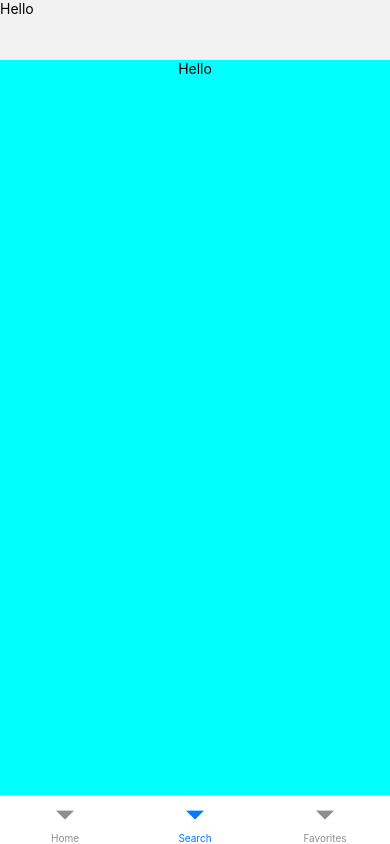
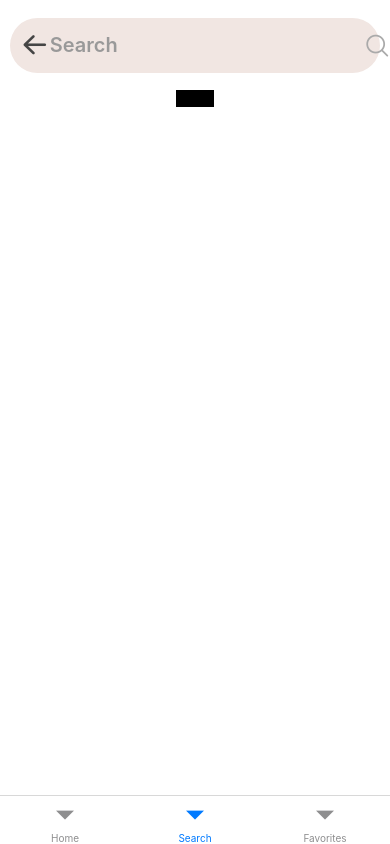
Before and after one commit to nitishkr72/Books, a React Native app: screen /Search in a window 390 px wide. Built offline with nearby package versions, Linux system fonts and the light colour scheme; no server answers.

Commit message:
Home added

```diff
--- a/package.json
+++ b/package.json
@@ -12,12 +12,14 @@
   "dependencies": {
     "@react-navigation/bottom-tabs": "^6.5.19",
     "@react-navigation/native": "^6.1.16",
+    "@react-navigation/stack": "^6.3.28",
     "react": "18.2.0",
     "react-native": "0.73.6",
     "react-native-linear-gradient": "^2.8.3",
     "react-native-reanimated": "^3.8.1",
     "react-native-safe-area-context": "^4.9.0",
-    "react-native-screens": "^3.29.0"
+    "react-native-screens": "^3.29.0",
+    "react-native-vector-icons": "^10.0.3"
   },
   "devDependencies": {
     "@babel/core": "^7.20.0",
--- a/src/App.tsx
+++ b/src/App.tsx
@@ -24,11 +24,13 @@ function App(): React.JSX.Element {
     <NavigationContainer>
       <SafeAreaView style={styles.safeArea}>
         <Tab.Navigator
-          initialRouteName="Home"
+          initialRouteName="Search"
           screenOptions={{
             header: ({options, route}) => {
               if (route.name === 'Home') {
                 return <TabHeaderHome />;
+              } else if (route.name === 'Search') {
+                return null;
               }
               return <TabNavigationHeader />;
             },
--- /dev/null
+++ b/src/components/Authors.tsx
@@ -0,0 +1,87 @@
+import React, {memo} from 'react';
+import {FlatList, StyleSheet, Image, Text, View} from 'react-native';
+import {AUTHOR_TYPE} from '../types';
+import LinearGradient from 'react-native-linear-gradient';
+
+const FlatlistRenderAuthor = memo(({author}: {author: AUTHOR_TYPE}) => {
+  const olid = author.key.split('/')[2];
+
+  return (
+    <View
+      style={{
+        display: 'flex',
+        flexDirection: 'column',
+        justifyContent: 'center',
+        alignItems: 'center',
+        backgroundColor: 'green',
+        marginHorizontal: 10,
+        width: 160,
+        position: 'relative',
+        borderRadius: 20,
+        overflow: 'hidden',
+      }}>
+      <Image
+        source={{
+          uri: `https://covers.openlibrary.org/a/olid/${olid}-M.jpg`,
+        }}
+        style={{
+          width: 160,
+          height: 260,
+          position: 'absolute',
+        }}
+      />
+      <LinearGradient
+        colors={['#00000000', '#000000ff']}
+        style={{
+          position: 'absolute',
+          bottom: 0,
+          backgroundColor: `linear-gradient(to top, #000, #fff)`,
+          width: '100%',
+          height: '50%',
+          display: 'flex',
+          justifyContent: 'flex-end',
+          alignItems: 'flex-start',
+          padding: 20,
+        }}>
+        <Text style={{color: 'white', fontSize: 20, fontWeight: '700'}}>
+          {author.name}
+        </Text>
+      </LinearGradient>
+    </View>
+  );
+});
+
+export default function Authors({
+  author,
+}: {
+  author: AUTHOR_TYPE[] | undefined;
+}): React.JSX.Element {
+  return (
+    <View style={styles.headingContainer}>
+      <View style={{marginLeft: 12}}>
+        <Text style={styles.textStyle}>Authors</Text>
+      </View>
+      {author && (
+        <FlatList
+          data={author}
+          horizontal
+          removeClippedSubviews={true}
+          initialNumToRender={5}
+          showsHorizontalScrollIndicator={false}
+          renderItem={({item}) => <FlatlistRenderAuthor author={item} />}
+        />
+      )}
+    </View>
+  );
+}
+
+const styles = StyleSheet.create({
+  textStyle: {color: '#454545', fontSize: 24, fontWeight: '700'},
+  headingContainer: {
+    display: 'flex',
+    flexDirection: 'column',
+    gap: 10,
+    width: '100%',
+    height: 285,
+  },
+});
--- /dev/null
+++ b/src/components/Books.tsx
@@ -0,0 +1,85 @@
+import React, {memo} from 'react';
+import {WORKS_TYPE} from '../types';
+import {FlatList, Image, StyleSheet, Text, View} from 'react-native';
+
+const FlatListRenderBook = memo(({book}: {book: WORKS_TYPE}) => {
+  return (
+    <View
+      style={{
+        marginVertical: 5,
+        height: 150,
+        display: 'flex',
+        flexDirection: 'row',
+        alignItems: 'center',
+        borderBottomWidth: 1,
+        borderBottomColor: '#ccc',
+      }}>
+      <Image
+        source={{
+          uri: `https://covers.openlibrary.org/b/id/${book.cover_id}-M.jpg`,
+        }}
+        style={{
+          width: 80,
+          height: 120,
+        }}
+      />
+      <View
+        style={{
+          height: '100%',
+          display: 'flex',
+          flexDirection: 'column',
+          justifyContent: 'flex-end',
+          marginLeft: 10,
+          marginBottom: 35,
+        }}>
+        <Text style={{color: '#454545', fontSize: 20, fontWeight: '700'}}>
+          {book.title}
+        </Text>
+        {book &&
+          book.authors.map((item, index) => {
+            return (
+              <Text key={index} style={{color: '#454545'}}>
+                {item.name}
+              </Text>
+            );
+          })}
+      </View>
+    </View>
+  );
+});
+
+export default function Books({
+  works,
+}: {
+  works: WORKS_TYPE[] | undefined;
+}): React.JSX.Element {
+  return (
+    <View style={[styles.headingContainer, {flex: 1, marginLeft: 12}]}>
+      <View>
+        <Text style={styles.textStyle}>Just for you</Text>
+      </View>
+      {works && (
+        <FlatList
+          data={works}
+          removeClippedSubviews={true}
+          initialNumToRender={5}
+          showsVerticalScrollIndicator={false}
+          renderItem={({item}) => {
+            return <FlatListRenderBook book={item} />;
+          }}
+        />
+      )}
+    </View>
+  );
+}
+
+const styles = StyleSheet.create({
+  textStyle: {color: '#454545', fontSize: 24, fontWeight: '700'},
+  headingContainer: {
+    display: 'flex',
+    flexDirection: 'column',
+    gap: 10,
+    width: '100%',
+    height: 285,
+  },
+});
--- a/src/screens/HomeScreen.tsx
+++ b/src/screens/HomeScreen.tsx
@@ -1,6 +1,8 @@
-import {memo, useEffect, useState} from 'react';
-import {FlatList, Image, StyleSheet, Text, View} from 'react-native';
-import {AUTHOR_TYPE, FDDR_TYPE} from '../types';
+import {useEffect, useState} from 'react';
+import {StyleSheet, Text, View} from 'react-native';
+import {AUTHOR_TYPE, FDDR_TYPE, WORKS_TYPE} from '../types';
+import Authors from '../components/Authors';
+import Books from '../components/Books';
 
 async function getInitialDetails(): Promise<FDDR_TYPE> {
   const data = await fetch(
@@ -15,87 +17,28 @@ async function getInitialDetails(): Promise<FDDR_TYPE> {
   };
 }
 
-const RenderItem = memo(({author}: {author: AUTHOR_TYPE}) => {
-  const olid = author.key.split('/')[2];
-
-  return (
-    <View
-      style={{
-        display: 'flex',
-        flexDirection: 'column',
-        justifyContent: 'center',
-        alignItems: 'center',
-        backgroundColor: 'green',
-        marginHorizontal: 10,
-        width: 160,
-        position: 'relative',
-        borderRadius: 20,
-        overflow: 'hidden',
-      }}>
-      <Image
-        source={{
-          uri: `https://covers.openlibrary.org/a/olid/${olid}-M.jpg`,
-        }}
-        style={{
-          width: 160,
-          height: 260,
-          position: 'absolute',
-        }}
-      />
-      <View
-        style={{
-          position: 'absolute',
-          bottom: 0,
-          backgroundColor: `linear-gradient(to top, #000, #fff)`,
-          width: '100%',
-          height: '50%',
-          display: 'flex',
-          justifyContent: 'flex-end',
-          alignItems: 'flex-start',
-          padding: 20,
-        }}>
-        <Text style={{color: 'white', fontSize: 20, fontWeight: '700'}}>
-          {author.name}
-        </Text>
-      </View>
-    </View>
+export default function HomeScreen(): React.JSX.Element {
+  const [authorData, setAuthorData] = useState<AUTHOR_TYPE[] | undefined>(
+    undefined,
   );
-});
-
-export default function HomeScreen(): React.JSX.Element {
-  const [data, setData] = useState<AUTHOR_TYPE[] | undefined>(undefined);
+  const [worksData, setWorksData] = useState<WORKS_TYPE[] | undefined>(
+    undefined,
+  );
 
   async function getData() {
     const data = await getInitialDetails();
-    setData(data.authors);
+    setAuthorData(data.authors);
+    setWorksData(data.works);
   }
 
   useEffect(() => {
     getData();
   }, []);
+
   return (
     <View style={styles.container}>
-      <View
-        style={{
-          display: 'flex',
-          flexDirection: 'column',
-          gap: 10,
-          width: '100%',
-          height: 285,
-        }}>
-        <View style={{marginLeft: 12}}>
-          <Text style={{color: 'black', fontSize: 24}}>Authors</Text>
-        </View>
-        {data && (
-          <FlatList
-            data={data}
-            horizontal
-            removeClippedSubviews={true}
-            initialNumToRender={5}
-            renderItem={({item}) => <RenderItem author={item} />}
-          />
-        )}
-      </View>
+      <Authors author={authorData} />
+      <Books works={worksData} />
     </View>
   );
 }
@@ -107,6 +50,7 @@ export function TabHeaderHome({}): React.JSX.Element {
         height: 60,
         width: '100%',
         display: 'flex',
+        flexDirection: 'column',
         justifyContent: 'center',
         alignItems: 'center',
         backgroundColor: '#fff',
@@ -125,5 +69,14 @@ const styles = StyleSheet.create({
     backgroundColor: '#fff',
     alignItems: 'center',
     height: '100%',
+    gap: 20,
+  },
+  textStyle: {color: '#454545', fontSize: 24, fontWeight: '700'},
+  headingContainer: {
+    display: 'flex',
+    flexDirection: 'column',
+    gap: 10,
+    width: '100%',
+    height: 285,
   },
 });
--- a/src/screens/SearchScreen.tsx
+++ b/src/screens/SearchScreen.tsx
@@ -1,9 +1,48 @@
-import {StyleSheet, Text, View} from 'react-native';
+import {StyleSheet, Text, TextInput, View} from 'react-native';
+import Icon from 'react-native-vector-icons/AntDesign';
 
 export default function SearchScreen(): React.JSX.Element {
   return (
     <View style={styles.container}>
-      <Text>Hello</Text>
+      <TabHeaderSearch />
+      <Text style={{backgroundColor: 'black'}}>Heelo</Text>
+    </View>
+  );
+}
+
+function TabHeaderSearch({}): React.JSX.Element {
+  return (
+    <View style={styles.headerContainer}>
+      <View
+        style={{
+          backgroundColor: '#f1e6e2',
+          width: '95%',
+          height: 55,
+          borderRadius: 50,
+        }}>
+        <View
+          style={{
+            display: 'flex',
+            flexDirection: 'row',
+            alignItems: 'center',
+            marginLeft: 10,
+            marginRight: 20,
+            height: '100%',
+          }}>
+          <Icon name="arrowleft" size={30} color="#454545" />
+          <TextInput
+            style={{
+              fontSize: 20,
+              color: '#454545',
+              fontWeight: '600',
+              flex: 1,
+            }}
+            placeholder="Search"
+            placeholderTextColor={'#999999'}
+          />
+          <Icon name="search1" size={25} color="#aaa" />
+        </View>
+      </View>
     </View>
   );
 }
@@ -12,8 +51,17 @@ const styles = StyleSheet.create({
   container: {
     display: 'flex',
     flex: 1,
-    backgroundColor: '#00ffff',
+    backgroundColor: '#fff',
     alignItems: 'center',
     height: '100%',
   },
+  headerContainer: {
+    height: 90,
+    width: '100%',
+    display: 'flex',
+    flexDirection: 'column',
+    justifyContent: 'center',
+    backgroundColor: '#fff',
+    alignItems: 'center',
+  },
 });
```
Also changed, not shown: 3 other files (tests, documents, lock files or other folders).
